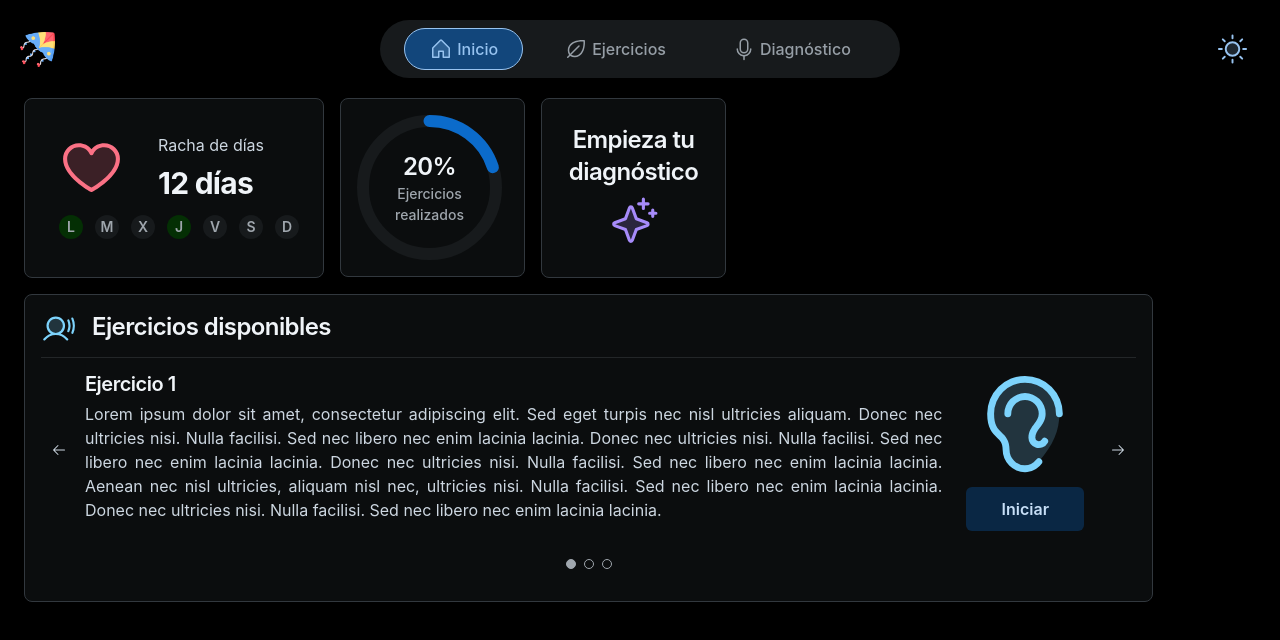
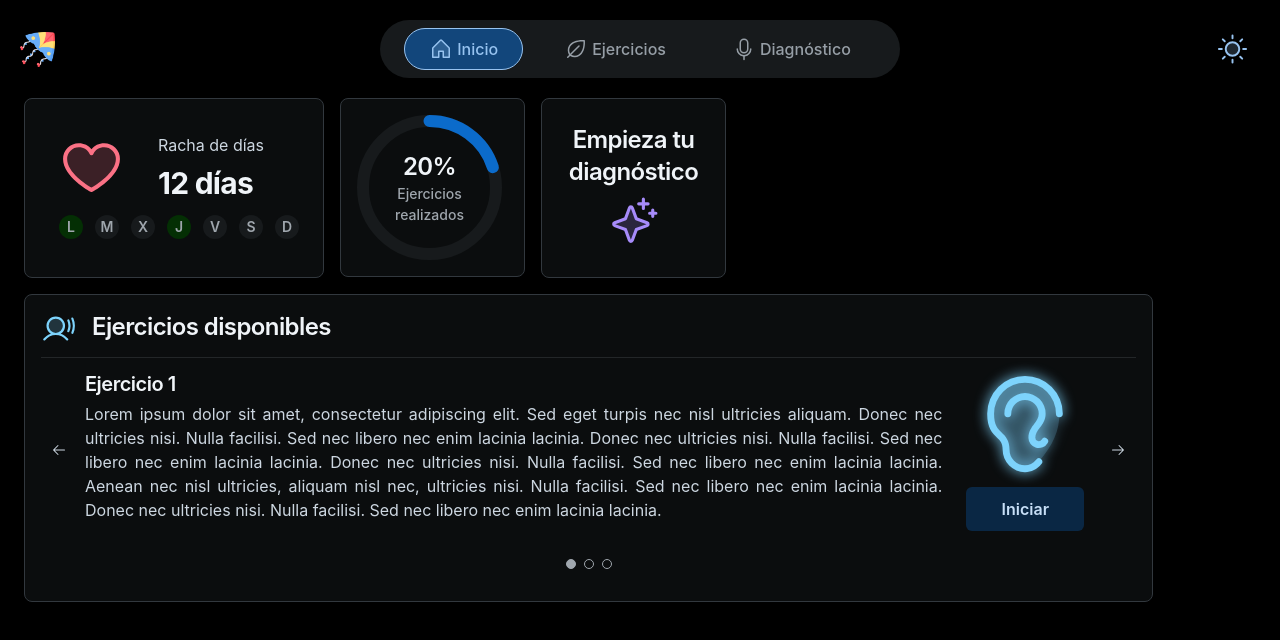
Before and after one commit to Udg-proyecto-Papalote/Papalote, a React (Vite) app: page / in a window 1280 px wide. Shown: the top 640 px of the page. Built offline with nearby package versions, Linux system fonts and the light colour scheme.

Commit message:
Drop shadow effect en íconos :stuck_out_tongue:

```diff
--- a/src/components/Inicio/Carousel.jsx
+++ b/src/components/Inicio/Carousel.jsx
@@ -7,17 +7,17 @@ const slides = [
 	{
 		title: 'Ejercicio 1',
 		content: 'Lorem ipsum dolor sit amet, consectetur adipiscing elit. Sed eget turpis nec nisl ultricies aliquam. Donec nec ultricies nisi. Nulla facilisi. Sed nec libero nec enim lacinia lacinia. Donec nec ultricies nisi. Nulla facilisi. Sed nec libero nec enim lacinia lacinia. Donec nec ultricies nisi. Nulla facilisi. Sed nec libero nec enim lacinia lacinia. Aenean nec nisl ultricies, aliquam nisl nec, ultricies nisi. Nulla facilisi. Sed nec libero nec enim lacinia lacinia. Donec nec ultricies nisi. Nulla facilisi. Sed nec libero nec enim lacinia lacinia.',
-		icon: <Ear size={110} color='#7dd3fc' weight='duotone' />
+		icon: <Ear size={110} color='#7dd3fc' weight='duotone' style={{ filter: 'drop-shadow(0 0 0.4rem #7dd3fc)' }}/>
 	},
 	{
 		title: 'Ejercicio 2',
 		content: 'Nulla facilisi. Sed nec libero nec enim lacinia lacinia. Donec nec ultricies nisi. Nulla facilisi. Sed nec libero nec enim lacinia lacinia. Donec nec ultricies nisi. Nulla facilisi. Sed nec libero nec enim lacinia lacinia. Aenean nec nisl ultricies, aliquam nisl nec, ultricies nisi. Nulla facilisi. Sed nec libero nec enim lacinia lacinia. Donec nec ultricies nisi. Nulla facilisi. Sed nec libero nec enim lacinia lacinia.',
-		icon: <MicrophoneStage size={110} color='#7dd3fc' weight='duotone' />
+		icon: <MicrophoneStage size={110} color='#7dd3fc' weight='duotone' style={{ filter: 'drop-shadow(0 0 0.4rem #7dd3fc)' }}/>
 	},
 	{
 		title: 'Ejercicio 3',
 		content: 'Donec nec ultricies nisi. Nulla facilisi. Sed nec libero nec enim lacinia lacinia. Donec nec ultricies nisi. Nulla facilisi. Sed nec libero nec enim lacinia lacinia. Donec nec ultricies nisi. Nulla facilisi. Sed nec libero nec enim lacinia lacinia. Aenean nec nisl ultricies, aliquam nisl nec, ultricies nisi. Nulla facilisi. Sed nec libero nec enim lacinia lacinia.',
-		icon: <Star size={110} color='#7dd3fc' weight='duotone' />
+		icon: <Star size={110} color='#7dd3fc' weight='duotone'style={{ filter: 'drop-shadow(0 0 0.4rem #7dd3fc)' }} />
 	}
 ]
 
```
